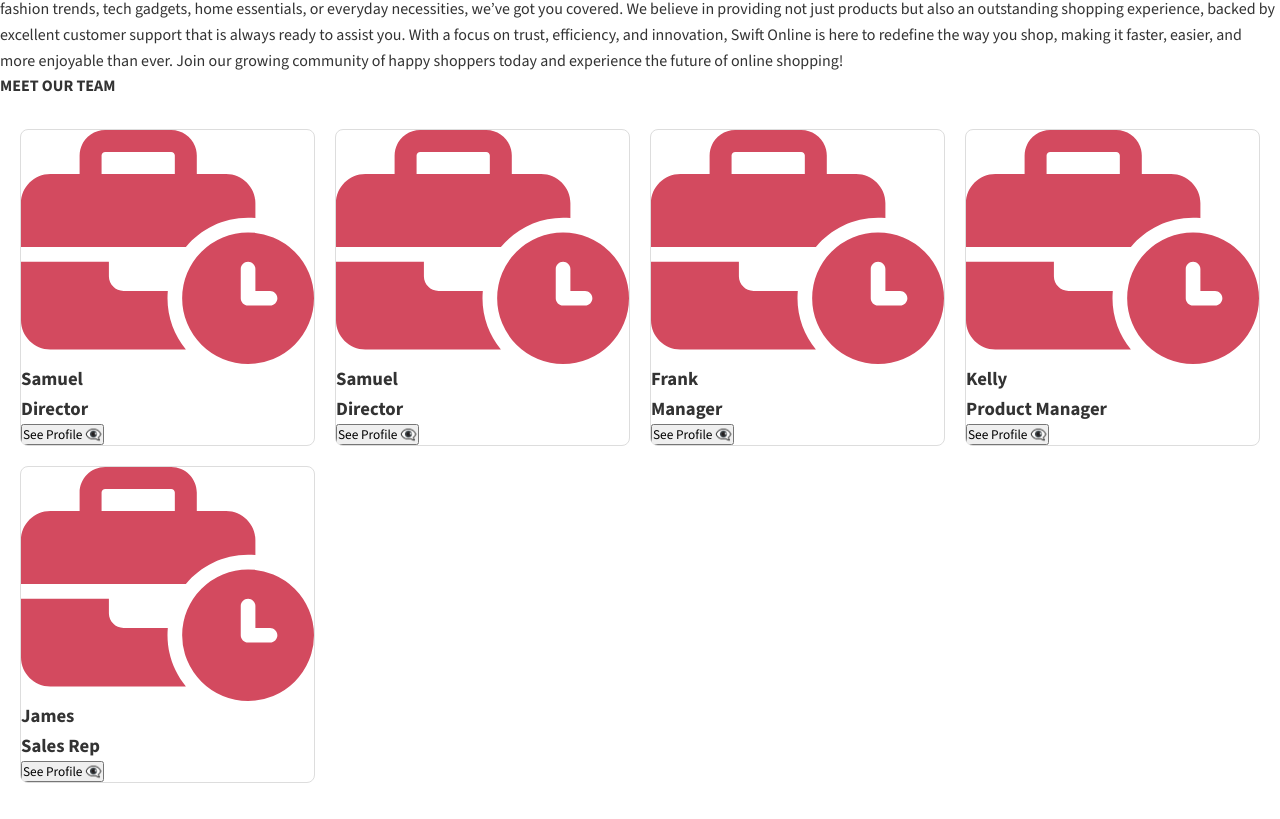
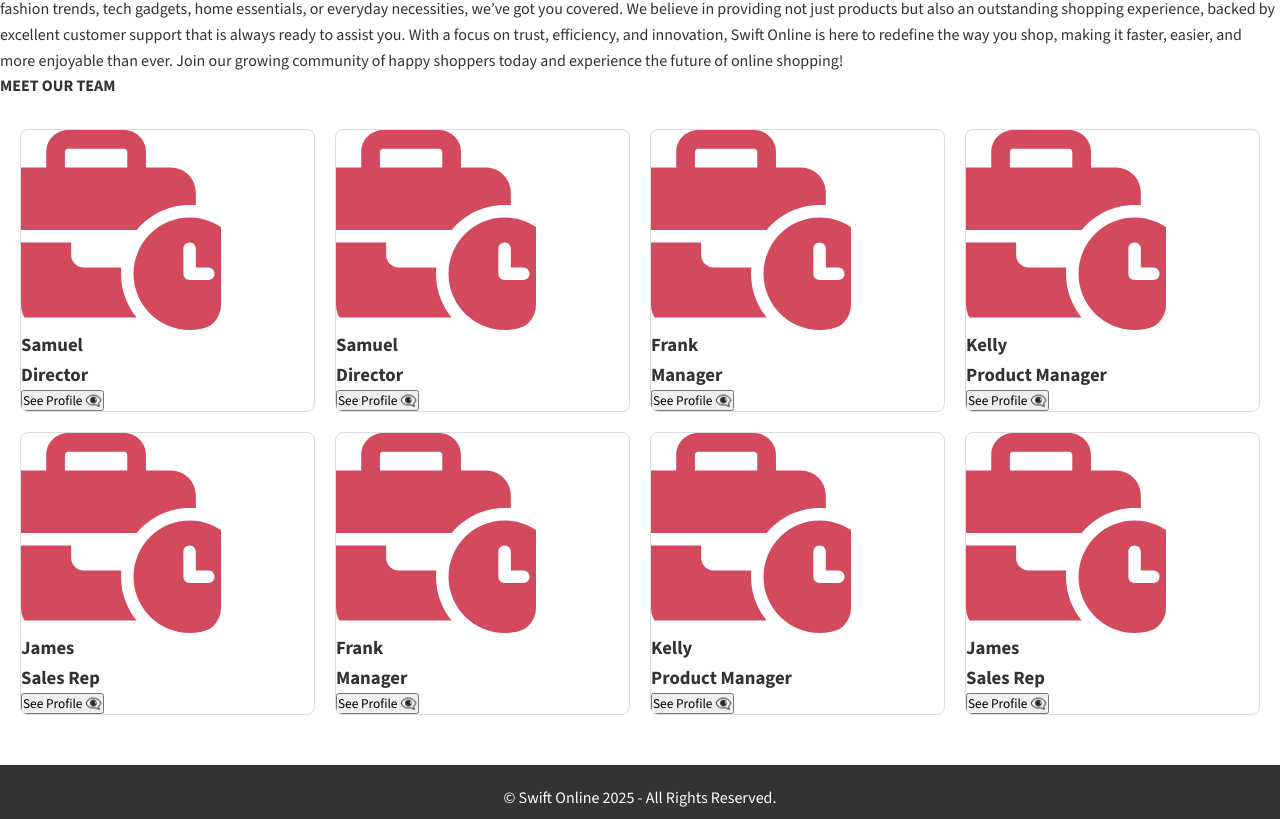
Before and after one commit to alfredmm/swift-online, a plain HTML site: page aboutus.html in a window 1280 px wide. Shown: the part 364-1183 px from the top of the page. Drawn offline with nearby package versions, Linux system fonts and the light colour scheme.

Commit message:
updated tyeam

```diff
--- a/Styles/style.css
+++ b/Styles/style.css
@@ -331,3 +331,10 @@ footer img:hover {
     transition: transform 0.3s ease, box-shadow 0.3s ease;
     background-color: white;
 }
+.team-member img {
+    width: 200px;
+    height: 200px;
+    object-fit: cover;
+    transition: transform 0.3s ease;
+    border-radius: 25px;
+}
--- a/aboutus.html
+++ b/aboutus.html
@@ -77,6 +77,24 @@
 				<h3>Sales Rep</h3>
 				<button>See Profile 👁‍🗨</button>
 			</div>
+			<div class = "team-member">
+				<img src = "./Images/click.svg">
+				<h3>Frank</h3>
+				<h3>Manager</h3>
+				<button>See Profile 👁‍🗨</button>
+			</div>
+			<div class = "team-member">
+				<img src = "./Images/click.svg">
+				<h3>Kelly</h3>
+				<h3>Product Manager</h3>
+				<button>See Profile 👁‍🗨</button>
+			</div>
+			<div class = "team-member">
+				<img src = "./Images/click.svg">
+				<h3>James</h3>
+				<h3>Sales Rep</h3>
+				<button>See Profile 👁‍🗨</button>
+			</div>
 		</section>
 		<footer>
 			<p>&copy Swift Online  2025 - All Rights Reserved.</p>
```
